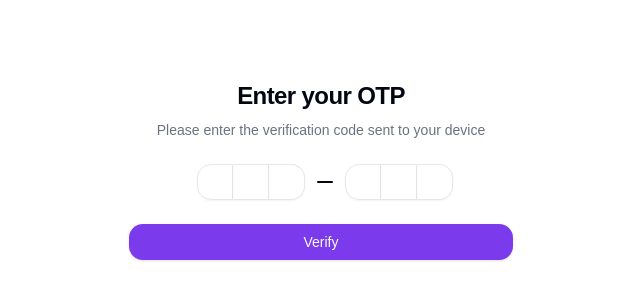
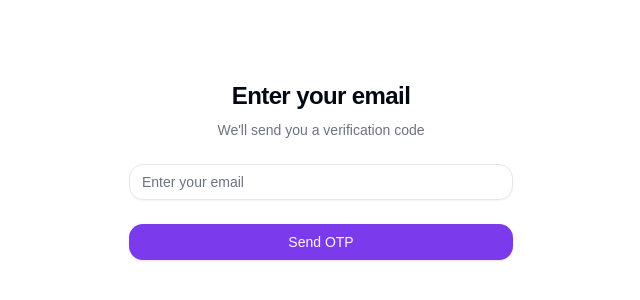
Before and after one commit to MLSAKIIT/attendance-system, a Next.js app: page / in a window 1280 px wide. Shown: the part 230-530 px from the top of the page, without its empty margins (319-959 px from the left). Built offline with nearby package versions, Linux system fonts and the light colour scheme.

Commit message:
feat/email input and scanner navigation

```diff
--- /dev/null
+++ b/src/actions/send-otp.ts
@@ -0,0 +1,23 @@
+"use server";
+
+import { prisma } from "../../lib/prisma";
+
+export async function sendOTP(email: string) {
+  const data = await prisma.members.findUnique({
+    where: {
+      email,
+    },
+  });
+
+  if (!data) {
+    return {
+      success: false,
+      error: "email not authorized",
+    };
+  }
+
+  return {
+    success: true,
+    error: null,
+  };
+}
--- /dev/null
+++ b/src/app/details/[id]/page.tsx
@@ -0,0 +1,8 @@
+export default async function Page({
+  params,
+}: {
+  params: Promise<{ id: string }>;
+}) {
+  const id = (await params).id;
+  return <div>My Post: {id}</div>;
+}
--- a/src/app/page.tsx
+++ b/src/app/page.tsx
@@ -1,15 +1,61 @@
+"use client";
+import { sendOTP } from "@/actions/send-otp";
 import { Button } from "@/components/ui/button";
+import { Input } from "@/components/ui/input";
 import {
   InputOTP,
   InputOTPGroup,
   InputOTPSeparator,
   InputOTPSlot,
 } from "@/components/ui/input-otp";
+import { useRouter } from "next/navigation";
+import { useState } from "react";
 
 export default function Home() {
+  const [showOTP, setShowOTP] = useState(false);
+  const [email, setEmail] = useState("");
+
+  const router = useRouter();
+
+  const handleSendOTP = async () => {
+    const res = await sendOTP(email);
+
+    if (!res.success) {
+      alert(res.error);
+      return;
+    }
+    setShowOTP(true);
+  };
+
+  const handleSubmitOTP = async () => {
+    router.push("/scanner");
+  };
+
   return (
     <main className="flex min-h-screen flex-col items-center justify-center p-4">
       <div className="w-full max-w-sm space-y-6">
+        {!showOTP ? (
+          <>
+            <div className="space-y-2 text-center">
+              <h1 className="text-2xl font-semibold tracking-tight">
+                Enter your email
+              </h1>
+              <p className="text-sm text-muted-foreground">
+                We&apos;ll send you a verification code
+              </p>
+            </div>
+            <Input
+              type="email"
+              placeholder="Enter your email"
+              value={email}
+              onChange={(e) => setEmail(e.target.value)}
+            />
+            <Button className="w-full" onClick={handleSendOTP}>
+              Send OTP
+            </Button>
+          </>
+        ) : (
+          <>
             <div className="space-y-2 text-center">
               <h1 className="text-2xl font-semibold tracking-tight">
                 Enter your OTP
@@ -33,8 +79,11 @@ export default function Home() {
                 </InputOTPGroup>
               </InputOTP>
             </div>
-
-        <Button className="w-full">Verify</Button>
+            <Button className="w-full" onClick={handleSubmitOTP}>
+              Verify
+            </Button>
+          </>
+        )}
       </div>
     </main>
   );
--- a/src/app/scanner/page.tsx
+++ b/src/app/scanner/page.tsx
@@ -11,6 +11,7 @@ import {
   DialogTrigger,
 } from "@/components/ui/dialog";
 import { Input } from "@/components/ui/input";
+import { useRouter } from "next/navigation";
 
 const scannerStyles = `
   #reader__scan_region > img {
@@ -47,6 +48,7 @@ const ScannerPage = () => {
   const [result, setResult] = useState("");
   const [manualRoll, setManualRoll] = useState("");
   const [isScanning, setIsScanning] = useState(true);
+  const router = useRouter();
 
   useEffect(() => {
     // Add custom styles
@@ -72,6 +74,7 @@ const ScannerPage = () => {
     scanner.render(
       (decodedText) => {
         setResult(decodedText);
+        handleSubmit(decodedText);
         setIsScanning(false);
         scanner.pause();
       },
@@ -89,6 +92,11 @@ const ScannerPage = () => {
   const handleManualSubmit = () => {
     setResult(manualRoll);
     setIsScanning(false);
+    handleSubmit(manualRoll);
+  };
+
+  const handleSubmit = (roll: string) => {
+    router.push(`/details/${roll}`);
   };
 
   return (
```
Lines whose indentation alone changed are shown as unchanged.
